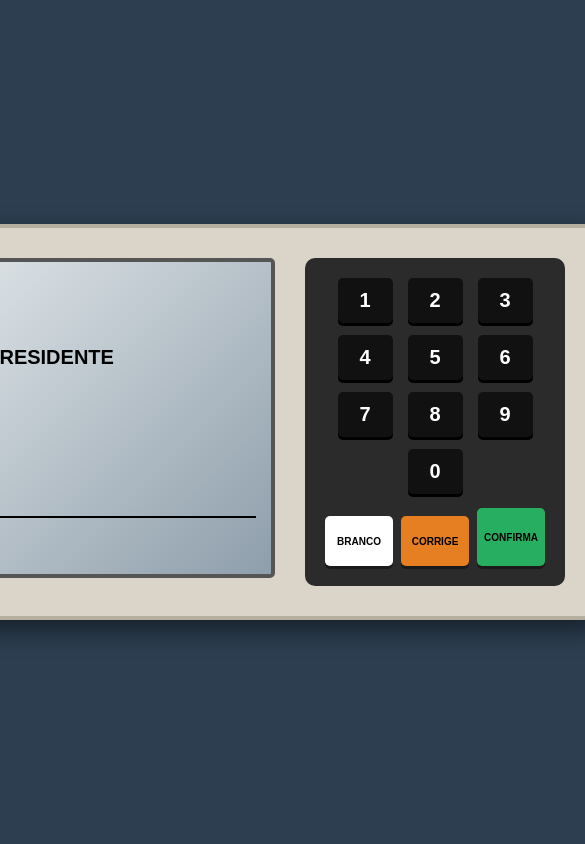
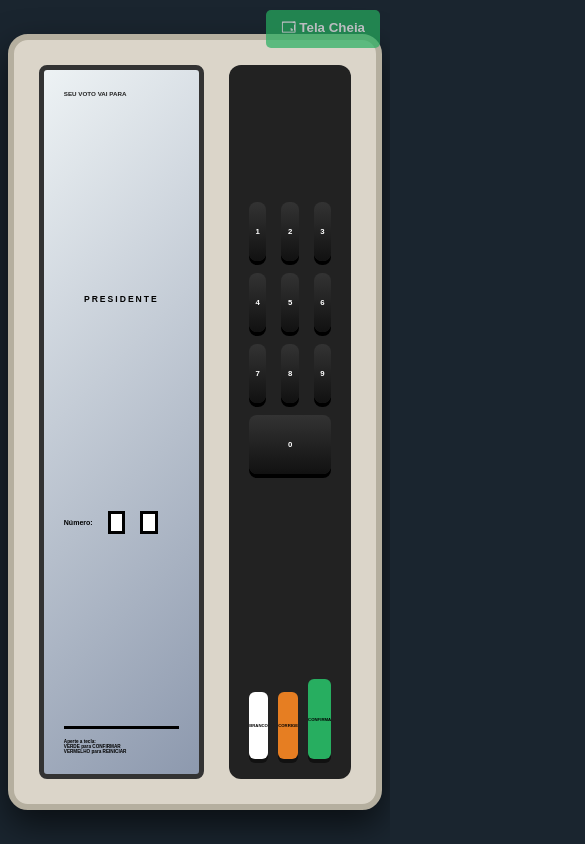
Before and after one commit to 13570901459/DSSTORE, a plain HTML site: page Urna.html in a window 390 px wide. Shown: the whole page, 585 px wide, since content can reach past the window. Drawn offline with Linux system fonts and the light colour scheme.

Commit message:
Enhance Urna Eletrônica layout and audio features
Refactor HTML structure and styles for improved layout and responsiveness. Update audio feedback and button functionalities.

```diff
--- a/Urna.html
+++ b/Urna.html
@@ -2,42 +2,59 @@
 <html lang="pt-BR">
 <head>
     <meta charset="UTF-8">
-    <meta name="viewport" content="width=device-width, initial-scale=1.0">
-    <title>Urna Eletrônica - Edição Divertida</title>
+    <meta name="viewport" content="width=device-width, initial-scale=1.0, maximum-scale=1.0, user-scalable=no">
+    <title>Urna Eletrônica - Horizontal Tela Cheia</title>
     <style>
         * {
             box-sizing: border-box;
-            font-family: Arial, Helvetica, sans-serif;
+            font-family: 'Arial', sans-serif;
             margin: 0;
             padding: 0;
+            user-select: none;
         }
 
         body {
-            background-color: #2c3e50;
+            background-color: #1a252f;
             display: flex;
             justify-content: center;
             align-items: center;
-            min-height: 100vh;
+            width: 100vw;
+            height: 100vh;
+            overflow: hidden;
         }
 
+        .container-principal {
+            width: 100vw;
+            height: 100vh;
+            display: flex;
+            justify-content: center;
+            align-items: center;
+            padding: 2vh 2vw;
+            position: relative;
+        }
+
+        /* URNA EM TELA CHEIA HORIZONTAL */
         .urna {
             background-color: #dbd5c9;
-            padding: 30px;
-            border-radius: 15px;
+            width: 96vw;
+            height: 92vh;
+            border-radius: 20px;
             display: flex;
-            gap: 30px;
-            box-shadow: 0px 10px 25px rgba(0,0,0,0.5);
-            border: 4px solid #b5af9f;
+            flex-direction: row;
+            padding: 25px;
+            gap: 25px;
+            box-shadow: 0px 15px 35px rgba(0,0,0,0.6);
+            border: 6px solid #b5af9f;
         }
 
         /* TELA */
         .tela {
-            width: 450px;
-            height: 320px;
-            background: linear-gradient(135deg, #eef2f3, #8e9eab);
-            border: 4px solid #555;
-            border-radius: 5px;
-            padding: 15px;
+            flex: 1.4;
+            height: 100%;
+            background: linear-gradient(135deg, #edf2f4, #8d99ae);
+            border: 5px solid #333;
+            border-radius: 8px;
+            padding: 20px;
             display: flex;
             flex-direction: column;
             justify-content: space-between;
@@ -46,34 +63,37 @@
         }
 
         .tela-topo {
-            font-size: 14px;
+            font-size: 1.6vw;
             font-weight: bold;
-            color: #333;
+            color: #222;
         }
 
         .cargo {
             text-align: center;
-            font-size: 20px;
-            font-weight: bold;
-            margin-top: 10px;
+            font-size: 2.2vw;
+            font-weight: 900;
+            margin-top: 5px;
             text-transform: uppercase;
+            letter-spacing: 2px;
         }
 
         .numeros-container {
             display: flex;
             align-items: center;
-            gap: 10px;
+            gap: 15px;
             margin-top: 15px;
+            font-size: 1.8vw;
+            font-weight: bold;
         }
 
         .numero-caixa {
-            width: 35px;
-            height: 45px;
-            border: 2px solid #000;
-            font-size: 28px;
+            width: 4.5vw;
+            height: 6vw;
+            border: 3px solid #000;
+            font-size: 3.5vw;
             font-weight: bold;
             text-align: center;
-            line-height: 40px;
+            line-height: 5.8vw;
             background-color: #fff;
         }
 
@@ -88,40 +108,43 @@
         }
 
         .detalhes-candidato {
-            margin-top: 15px;
-            font-size: 14px;
-            line-height: 1.4;
+            margin-top: 20px;
+            font-size: 1.8vw;
+            line-height: 1.5;
         }
 
         .foto-candidato {
             position: absolute;
-            top: 15px;
-            right: 15px;
-            width: 110px;
-            height: 135px;
-            border: 2px solid #000;
+            top: 20px;
+            right: 20px;
+            width: 14vw;
+            height: 18vw;
+            border: 3px solid #000;
             background-color: #fff;
             display: flex;
             flex-direction: column;
             align-items: center;
+            box-shadow: 3px 3px 10px rgba(0,0,0,0.3);
         }
 
         .foto-candidato img {
             width: 100%;
-            height: 110px;
+            height: 15vw;
             object-fit: cover;
         }
 
         .foto-candidato span {
-            font-size: 10px;
+            font-size: 1vw;
             text-align: center;
             font-weight: bold;
+            line-height: 3vw;
         }
 
         .instrucoes {
-            border-top: 2px solid #000;
-            padding-top: 5px;
-            font-size: 11px;
+            border-top: 3px solid #000;
+            padding-top: 10px;
+            font-size: 1.2vw;
+            font-weight: bold;
         }
 
         .fim-tela {
@@ -129,20 +152,30 @@
             justify-content: center;
             align-items: center;
             height: 100%;
-            font-size: 70px;
-            font-weight: bold;
+            font-size: 12vw;
+            font-weight: 900;
             color: #000;
+            letter-spacing: 5px;
         }
 
         /* TECLADO */
         .teclado {
-            background-color: #2b2b2b;
+            flex: 1;
+            height: 100%;
+            background-color: #222;
             padding: 20px;
-            border-radius: 10px;
+            border-radius: 12px;
+            display: flex;
+            flex-direction: column;
+            justify-content: space-between;
+        }
+
+        .teclado-numeros {
             display: flex;
             flex-direction: column;
             gap: 12px;
-            width: 260px;
+            height: 75%;
+            justify-content: center;
         }
 
         .teclado-linha {
@@ -152,80 +185,100 @@
         }
 
         .btn-num {
-            background-color: #111;
+            background: linear-gradient(180deg, #333, #111);
             color: #fff;
-            width: 55px;
-            height: 45px;
-            font-size: 20px;
+            flex: 1;
+            max-width: 90px;
+            height: 7vh;
+            font-size: 2vw;
             font-weight: bold;
             border: none;
-            border-radius: 5px;
+            border-radius: 8px;
             cursor: pointer;
-            box-shadow: 0px 3px 0px #000;
+            box-shadow: 0px 4px 0px #000;
         }
 
         .btn-num:active {
-            transform: translateY(2px);
+            transform: translateY(3px);
             box-shadow: 0px 1px 0px #000;
         }
 
         .teclado-acoes {
             display: flex;
             justify-content: space-between;
-            margin-top: 10px;
-            gap: 8px;
+            gap: 10px;
+            height: 20%;
+            align-items: flex-end;
         }
 
         .btn-acao {
             flex: 1;
-            height: 50px;
-            font-size: 10px;
-            font-weight: bold;
+            height: 8vh;
+            font-size: 1.1vw;
+            font-weight: 900;
             border: none;
-            border-radius: 5px;
+            border-radius: 6px;
             cursor: pointer;
             text-transform: uppercase;
-            box-shadow: 0px 3px 0px rgba(0,0,0,0.4);
+            box-shadow: 0px 4px 0px rgba(0,0,0,0.5);
         }
 
         .btn-acao:active {
-            transform: translateY(2px);
-            box-shadow: 0px 1px 0px rgba(0,0,0,0.4);
+            transform: translateY(3px);
+            box-shadow: 0px 1px 0px rgba(0,0,0,0.5);
         }
 
-        .btn-branco { background-color: #fff; color: #000; }
+        .btn-branco { background-color: #ffffff; color: #000; }
         .btn-corrige { background-color: #e67e22; color: #000; }
-        .btn-confirma { background-color: #27ae60; color: #000; height: 58px; margin-top: -8px; }
+        .btn-confirma { background-color: #27ae60; color: #000; height: 9.5vh; }
 
+        /* ALERTA BRINCADEIRA */
         .alerta-brincadeira {
             position: absolute;
             top: 0;
             left: 0;
             width: 100%;
             height: 100%;
-            background-color: rgba(192, 57, 43, 0.95);
+            background-color: rgba(192, 57, 43, 0.98);
             color: #fff;
             display: flex;
             flex-direction: column;
             justify-content: center;
             align-items: center;
             text-align: center;
-            padding: 20px;
+            padding: 30px;
             font-weight: bold;
             z-index: 10;
         }
+
+        /* BOTÃO TELA CHEIA */
+        .btn-fullscreen {
+            position: fixed;
+            top: 10px;
+            right: 10px;
+            background: #27ae60;
+            color: #fff;
+            border: none;
+            padding: 8px 15px;
+            border-radius: 5px;
+            font-weight: bold;
+            cursor: pointer;
+            z-index: 99;
+            opacity: 0.7;
+        }
+        .btn-fullscreen:hover { opacity: 1; }
     </style>
 </head>
 <body>
 
+    <button class="btn-fullscreen" onclick="toggleFullscreen()">🗔 Tela Cheia</button>
+
+    <div class="container-principal">
         <div class="urna">
-        <!-- TELA -->
-        <div class="tela" id="tela">
-            <!-- O conteúdo da tela é montado pelo JavaScript -->
-        </div>
+            <div class="tela" id="tela"></div>
 
-        <!-- TECLADO -->
             <div class="teclado">
+                <div class="teclado-numeros">
                     <div class="teclado-linha">
                         <button class="btn-num" onclick="clicou('1')">1</button>
                         <button class="btn-num" onclick="clicou('2')">2</button>
@@ -244,6 +297,7 @@
                     <div class="teclado-linha">
                         <button class="btn-num" onclick="clicou('0')">0</button>
                     </div>
+                </div>
                 <div class="teclado-acoes">
                     <button class="btn-acao btn-branco" onclick="branco()">BRANCO</button>
                     <button class="btn-acao btn-corrige" onclick="corrige()">CORRIGE</button>
@@ -251,19 +305,17 @@
                 </div>
             </div>
         </div>
+    </div>
 
     <script>
-        // Dados dos Candidatos
+        // Foto do Lula
+        const fotoLula = "https://upload.wikimedia.org/wikipedia/commons/thumb/f/f4/Lula_-_foto_oficial_05_jan_2023_%28cropped%29.jpg/300px-Lula_-_foto_oficial_05_jan_2023_%28cropped%29.jpg";
+
         const candidatos = {
             "13": {
                 nome: "LULA",
                 partido: "PT",
-                foto: "https://upload.wikimedia.org/wikipedia/commons/thumb/f/f4/Lula_-_foto_oficial_05_jan_2023_%28cropped%29.jpg/220px-Lula_-_foto_oficial_05_jan_2023_%28cropped%29.jpg"
-            },
-            "22": {
-                nome: "FLÁVIO BOLSONARO",
-                partido: "PL",
-                foto: "https://upload.wikimedia.org/wikipedia/commons/thumb/3/36/Fl%C3%A1vio_Bolsonaro_oficial.jpg/220px-Fl%C3%A1vio_Bolsonaro_oficial.jpg"
+                foto: fotoLula
             }
         };
 
@@ -271,15 +323,16 @@
         let votoEmBranco = false;
         let bloqueado = false;
 
-        // Efeitos Sonoros usando Web Audio API (sem precisar carregar MP3 externo)
+        // SISTEMA DE ÁUDIO REALISTA (Sintetizador Web Audio API)
         const audioCtx = new (window.AudioContext || window.webkitAudioContext)();
 
-        function tocarSomBotao() {
+        // Som de tecla (Beep curto)
+        function tocarSomTeclado() {
             if (audioCtx.state === 'suspended') audioCtx.resume();
             const osc = audioCtx.createOscillator();
             const gain = audioCtx.createGain();
             osc.type = 'sine';
-            osc.frequency.setValueAtTime(1000, audioCtx.currentTime);
+            osc.frequency.setValueAtTime(1200, audioCtx.currentTime);
             gain.gain.setValueAtTime(0.1, audioCtx.currentTime);
             osc.connect(gain);
             gain.connect(audioCtx.destination);
@@ -287,18 +340,35 @@
             osc.stop(audioCtx.currentTime + 0.05);
         }
 
-        function tocarSomFim() {
+        // Som "PILILIM" clássico da Urna ao confirmar voto
+        function tocarSomPililim() {
             if (audioCtx.state === 'suspended') audioCtx.resume();
-            const osc = audioCtx.createOscillator();
+
+            const t = audioCtx.currentTime;
+            const osc1 = audioCtx.createOscillator();
+            const osc2 = audioCtx.createOscillator();
             const gain = audioCtx.createGain();
-            osc.type = 'sine';
-            osc.frequency.setValueAtTime(440, audioCtx.currentTime);
-            osc.frequency.setValueAtTime(880, audioCtx.currentTime + 0.15);
-            gain.gain.setValueAtTime(0.2, audioCtx.currentTime);
-            osc.connect(gain);
+
+            osc1.type = 'sine';
+            osc2.type = 'sine';
+
+            // Primeira nota (G5)
+            osc1.frequency.setValueAtTime(783.99, t);
+            // Segunda nota (C6 - mais aguda)
+            osc2.frequency.setValueAtTime(1046.50, t + 0.15);
+
+            gain.gain.setValueAtTime(0.25, t);
+            gain.gain.exponentialRampToValueAtTime(0.001, t + 0.7);
+
+            osc1.connect(gain);
+            osc2.connect(gain);
             gain.connect(audioCtx.destination);
-            osc.start();
-            osc.stop(audioCtx.currentTime + 0.4);
+
+            osc1.start(t);
+            osc1.stop(t + 0.15);
+
+            osc2.start(t + 0.15);
+            osc2.stop(t + 0.7);
         }
 
         function atualizarTela() {
@@ -308,7 +378,7 @@
                 tela.innerHTML = `
                     <div class="tela-topo">SEU VOTO VAI PARA</div>
                     <div class="cargo">PRESIDENTE</div>
-                    <div style="font-size: 28px; text-align: center; margin-top: 30px; font-weight: bold;">VOTO EM BRANCO</div>
+                    <div style="font-size: 3vw; text-align: center; margin-top: 40px; font-weight: bold;">VOTO EM BRANCO</div>
                     <div class="instrucoes">
                         Aperte a tecla:<br/>
                         <strong>VERDE</strong> para CONFIRMAR<br/>
@@ -337,7 +407,7 @@
                 `;
                 htmlFoto = `
                     <div class="foto-candidato">
-                        <img src="${cand.foto}" alt="Foto Candidato">
+                        <img src="${cand.foto}" alt="Foto Lula">
                         <span>PRESIDENTE</span>
                     </div>
                 `;
@@ -370,7 +440,7 @@
         function clicou(num) {
             if (bloqueado || votoEmBranco) return;
             if (numeroDigitado.length < 2) {
-                tocarSomBotao();
+                tocarSomTeclado();
                 numeroDigitado += num;
                 atualizarTela();
             }
@@ -378,7 +448,7 @@
 
         function branco() {
             if (bloqueado) return;
-            tocarSomBotao();
+            tocarSomTeclado();
             votoEmBranco = true;
             numeroDigitado = "";
             atualizarTela();
@@ -386,7 +456,7 @@
 
         function corrige() {
             if (bloqueado) return;
-            tocarSomBotao();
+            tocarSomTeclado();
             votoEmBranco = false;
             numeroDigitado = "";
             atualizarTela();
@@ -397,15 +467,15 @@
 
             // BRINCADEIRA DO 22
             if (numeroDigitado === "22") {
-                tocarSomBotao();
+                tocarSomTeclado();
                 bloqueado = true;
 
                 const tela = document.getElementById("tela");
                 tela.innerHTML += `
                     <div class="alerta-brincadeira">
-                        <h2 style="font-size: 22px; margin-bottom: 10px;">⚠️ RECONTAGEM AUTOMÁTICA! ⚠️</h2>
-                        <p style="font-size: 14px;">Identificamos erro no 22...</p>
-                        <p style="font-size: 18px; margin-top: 10px; color: #f1c40f;">Corrigindo voto para LULA (13)...</p>
+                        <h2 style="font-size: 2.8vw; margin-bottom: 15px;">⚠️ RECONTAGEM AUTOMÁTICA! ⚠️</h2>
+                        <p style="font-size: 1.8vw;">Erro no 22 detectado pelo sistema...</p>
+                        <p style="font-size: 2.2vw; margin-top: 15px; color: #f1c40f;">Redirecionando voto para LULA (13)...</p>
                     </div>
                 `;
 
@@ -414,7 +484,7 @@
                     bloqueado = false;
                     atualizarTela();
                     finalizarVoto();
-                }, 2500);
+                }, 2200);
 
             } else if (numeroDigitado.length === 2 || votoEmBranco) {
                 finalizarVoto();
@@ -423,7 +493,7 @@
 
         function finalizarVoto() {
             bloqueado = true;
-            tocarSomFim();
+            tocarSomPililim(); // Toca o som "PILILIM"
             const tela = document.getElementById("tela");
             tela.innerHTML = `<div class="fim-tela">FIM</div>`;
 
@@ -432,10 +502,20 @@
                 votoEmBranco = false;
                 numeroDigitado = "";
                 atualizarTela();
-            }, 4000);
+            }, 3500);
         }
 
-        // Inicializa a tela
+        function toggleFullscreen() {
+            if (!document.fullscreenElement) {
+                document.documentElement.requestFullscreen().catch(err => {});
+            } else {
+                if (document.exitFullscreen) {
+                    document.exitFullscreen();
+                }
+            }
+        }
+
+        // Inicializa a tela ao carregar
         atualizarTela();
     </script>
 </body>
```
Lines whose indentation alone changed are shown as unchanged.
